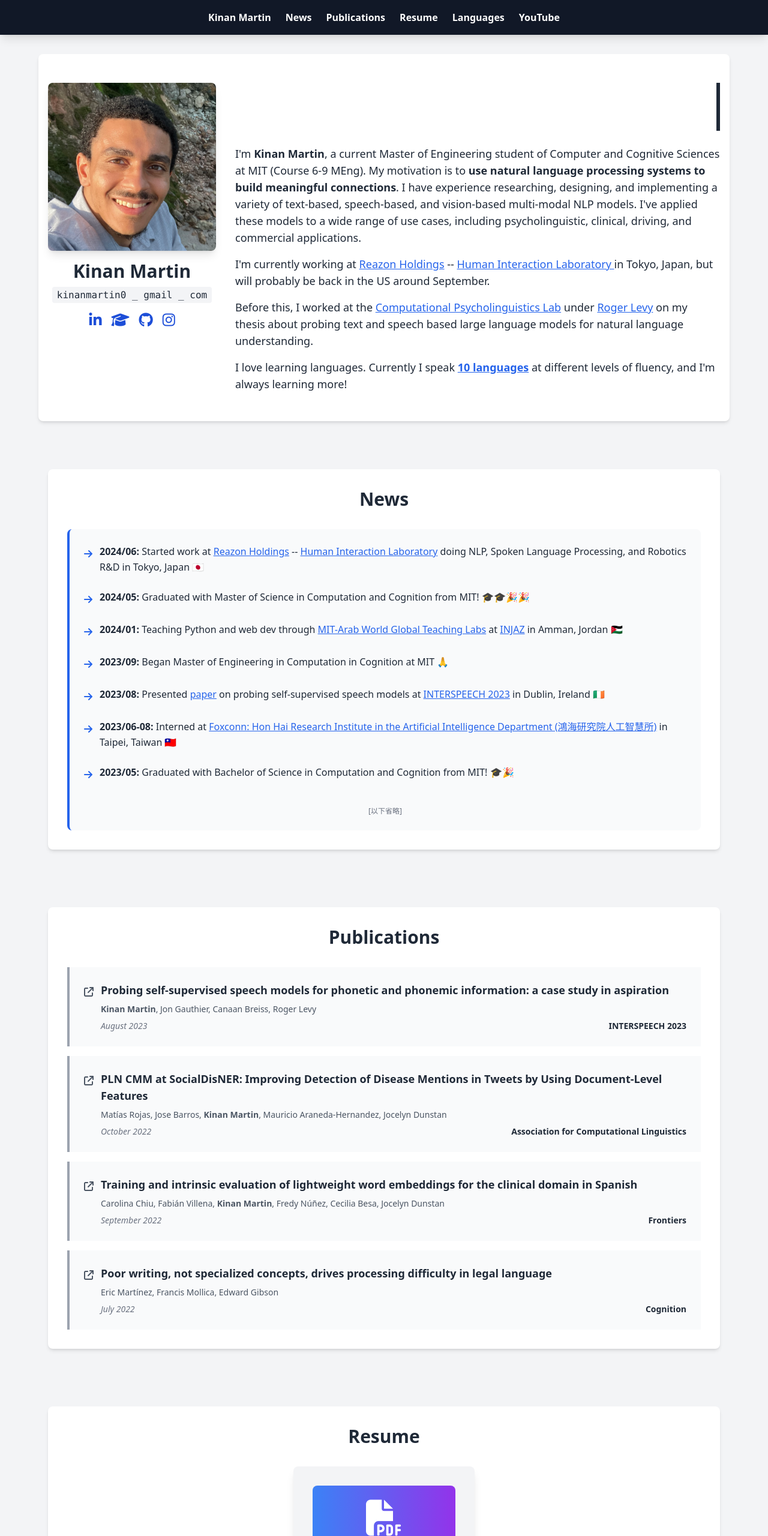
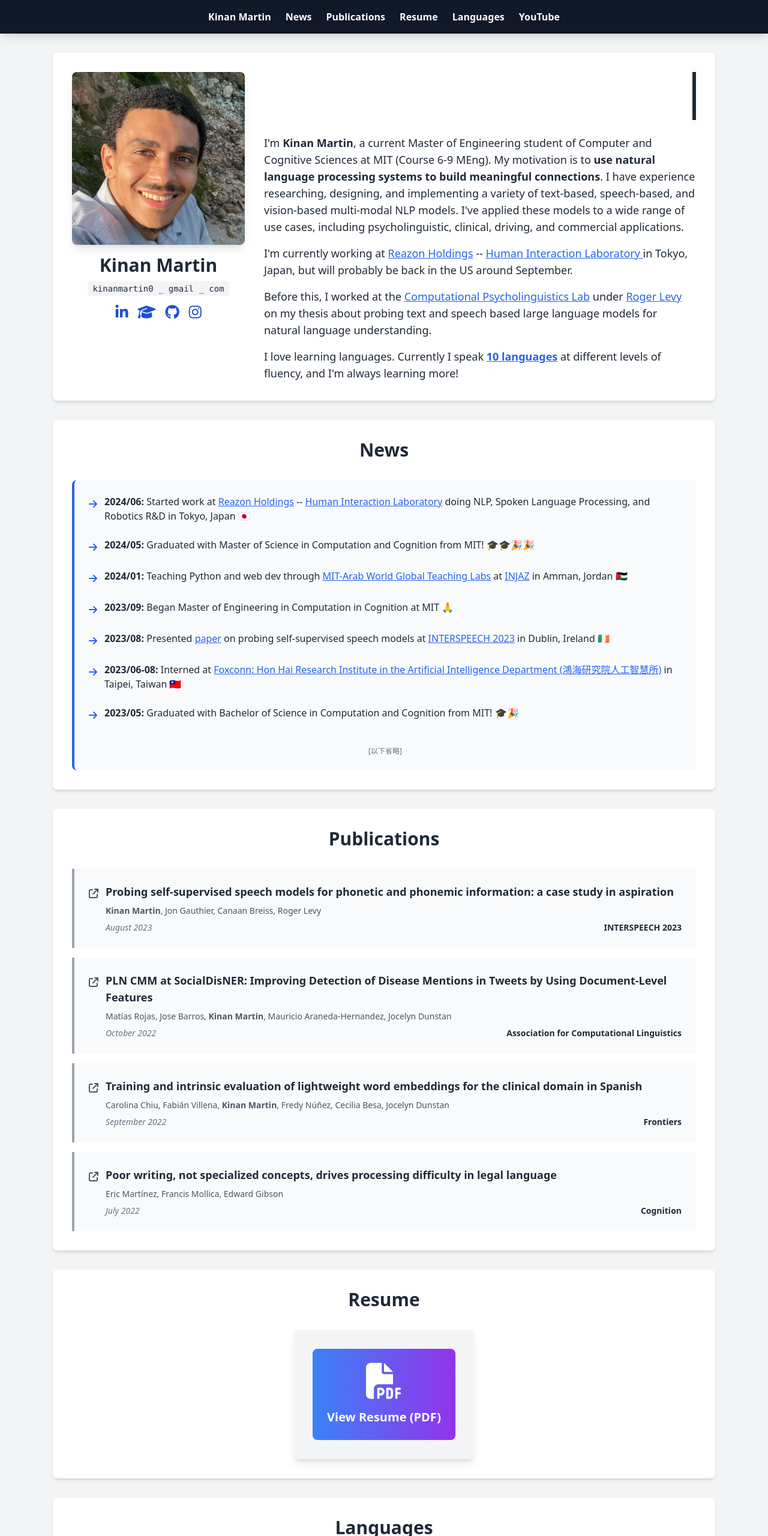
Before and after one commit to kinanmartin/kinanmartin.github.io, a website: page index.html in a window 1280 px wide. Shown: the top 2560 px of the page at 60% size. Drawn offline with nearby package versions, Linux system fonts and the light colour scheme.

Commit message:
Improve breakpoint logic and match intro section styling with others

```diff
--- a/index.html
+++ b/index.html
@@ -50,81 +50,105 @@
     </style>
   </head>
   <body class="font-sans text-gray-800 leading-relaxed bg-gray-100">
-    <!-- Navigation will be injected here -->
+    <!-- Navigation -->
     <nav
       id="navigation"
-      class="bg-gray-900 text-white text-center py-4 sticky top-0 z-50 shadow-lg"
-    ></nav>
+      class="bg-gray-900 text-white py-3 md:py-4 sticky top-0 z-50 shadow-lg"
+    >
+      <!-- Nav will be injected here -->
+    </nav>
 
+    <!-- Main Content Container -->
+    <div class="container mx-auto px-4 md:px-6 max-w-6xl">
       <!-- Introduction Section -->
       <section
         id="introduction"
-      class="max-w-6xl mx-auto px-4 py-12 bg-white mt-8 rounded-lg shadow-md"
+        class="bg-white mt-6 md:mt-8 rounded-lg shadow-md p-6 md:p-8"
       >
-      <div class="flex flex-wrap items-start justify-center gap-8">
-        <!-- Profile -->
-        <div id="profile" class="text-center w-full md:w-1/3 lg:w-1/4">
+        <div class="flex flex-col md:flex-row gap-6 md:gap-8">
+          <!-- Profile - Full width on mobile, fixed width on desktop -->
+          <div id="profile" class="text-center md:w-72">
             <img
               src="img/headshot.jpeg"
               alt="Me in Howth, Ireland"
-            class="w-full max-w-xs mx-auto rounded-lg shadow-lg mb-4"
+              class="w-48 md:w-full mx-auto rounded-lg shadow-lg mb-4"
             />
-          <h2 id="name" class="text-3xl font-bold mb-2">Kinan Martin</h2>
-          <p class="mb-3">
-            <code class="bg-gray-100 px-2 py-1 rounded">
+            <h2 id="name" class="text-2xl md:text-3xl font-bold mb-2">
+              Kinan Martin
+            </h2>
+            <p class="mb-3 text-sm md:text-base">
+              <code class="bg-gray-100 px-2 py-1 rounded text-xs md:text-sm">
                 kinanmartin0 _ gmail _ com
               </code>
             </p>
             <div
               id="social-links"
-            class="flex justify-center gap-4 text-2xl"
+              class="flex justify-center gap-4 text-xl md:text-2xl"
             ></div>
           </div>
 
-        <!-- About Me -->
-        <div id="about_me" class="flex-1 min-w-0 md:min-w-[400px]">
+          <!-- About Me - Full width on mobile, flexible on desktop -->
+          <div id="about_me" class="flex-1">
             <h1
               id="hello"
-            class="text-5xl lg:text-6xl font-bold mb-6 h-20 animate-caret ltr-border"
+              class="text-3xl md:text-5xl lg:text-6xl font-bold mb-4 md:mb-6 h-12 md:h-20 animate-caret ltr-border"
             ></h1>
-          <div id="about-content" class="space-y-4 text-lg"></div>
+            <div
+              id="about-content"
+              class="space-y-3 md:space-y-4 text-base md:text-lg"
+            ></div>
           </div>
         </div>
       </section>
 
       <!-- News Section -->
-    <section id="news" class="max-w-6xl mx-auto px-4 py-12 mt-8">
-      <div class="bg-white rounded-lg shadow-md p-8">
-        <h2 class="text-3xl font-bold text-center mb-8">News</h2>
-        <div class="bg-gray-50 border-l-4 border-blue-600 rounded-lg p-6">
-          <ul id="news-list" class="space-y-6"></ul>
+      <section id="news" class="mt-6 md:mt-8">
+        <div class="bg-white rounded-lg shadow-md p-6 md:p-8">
+          <h2 class="text-2xl md:text-3xl font-bold text-center mb-6 md:mb-8">
+            News
+          </h2>
+          <div
+            class="bg-gray-50 border-l-4 border-blue-600 rounded-lg p-4 md:p-6"
+          >
+            <ul
+              id="news-list"
+              class="space-y-4 md:space-y-6 text-sm md:text-base"
+            ></ul>
           </div>
         </div>
       </section>
 
       <!-- Publications Section -->
-    <section id="publications" class="max-w-6xl mx-auto px-4 py-12">
-      <div class="bg-white rounded-lg shadow-md p-8">
-        <h2 class="text-3xl font-bold text-center mb-8">Publications</h2>
-        <ul id="papers" class="space-y-4"></ul>
+      <section id="publications" class="mt-6 md:mt-8">
+        <div class="bg-white rounded-lg shadow-md p-6 md:p-8">
+          <h2 class="text-2xl md:text-3xl font-bold text-center mb-6 md:mb-8">
+            Publications
+          </h2>
+          <ul id="papers" class="space-y-3 md:space-y-4"></ul>
         </div>
       </section>
 
       <!-- Resume Section -->
-    <section id="resume" class="max-w-6xl mx-auto px-4 py-12">
-      <div class="bg-white rounded-lg shadow-md p-8">
-        <h2 class="text-3xl font-bold text-center mb-8">Resume</h2>
+      <section id="resume" class="mt-6 md:mt-8">
+        <div class="bg-white rounded-lg shadow-md p-6 md:p-8">
+          <h2 class="text-2xl md:text-3xl font-bold text-center mb-6 md:mb-8">
+            Resume
+          </h2>
           <div class="flex justify-center">
             <a
               href="files/Kinan_Martin_Resume.pdf"
               target="_blank"
-            class="block bg-gray-100 hover:bg-gray-200 transition-all duration-300 rounded-lg shadow-lg hover:shadow-xl transform hover:scale-105 p-8"
+              class="block bg-gray-100 hover:bg-gray-200 transition-all duration-300 rounded-lg shadow-lg hover:shadow-xl transform hover:scale-105 p-6 md:p-8"
             >
               <div
-              class="bg-gradient-to-r from-blue-500 to-purple-600 text-white rounded-lg p-6 text-center"
+                class="bg-gradient-to-r from-blue-500 to-purple-600 text-white rounded-lg p-4 md:p-6 text-center"
               >
-              <i class="fa-solid fa-file-pdf text-6xl mb-4"></i>
-              <p class="text-xl font-semibold">View Resume (PDF)</p>
+                <i
+                  class="fa-solid fa-file-pdf text-4xl md:text-6xl mb-3 md:mb-4"
+                ></i>
+                <p class="text-lg md:text-xl font-semibold">
+                  View Resume (PDF)
+                </p>
               </div>
             </a>
           </div>
@@ -132,19 +156,23 @@
       </section>
 
       <!-- Languages Section -->
-    <section id="languages" class="max-w-6xl mx-auto px-4 py-12">
-      <div class="bg-white rounded-lg shadow-md p-8">
-        <h2 class="text-3xl font-bold text-center mb-8">Languages</h2>
+      <section id="languages" class="mt-6 md:mt-8">
+        <div class="bg-white rounded-lg shadow-md p-6 md:p-8">
+          <h2 class="text-2xl md:text-3xl font-bold text-center mb-6 md:mb-8">
+            Languages
+          </h2>
           <div
             id="language-container"
-          class="grid grid-cols-2 md:grid-cols-3 lg:grid-cols-4 gap-4"
+            class="grid grid-cols-2 md:grid-cols-3 lg:grid-cols-4 gap-3 md:gap-4"
           ></div>
         </div>
       </section>
 
       <!-- YouTube Section -->
-    <section id="youtube" class="max-w-6xl mx-auto px-4 py-12 mb-8">
-      <div class="bg-white rounded-lg shadow-md p-12 relative overflow-hidden">
+      <section id="youtube" class="mt-6 md:mt-8 mb-6 md:mb-8">
+        <div
+          class="bg-white rounded-lg shadow-md p-8 md:p-12 relative overflow-hidden"
+        >
           <div class="absolute inset-0 opacity-20">
             <div
               class="animate-slide-bg"
@@ -156,10 +184,12 @@
             ></div>
           </div>
           <div class="relative z-10">
-          <h2 class="text-3xl font-bold text-center mb-8">YouTube</h2>
+            <h2 class="text-2xl md:text-3xl font-bold text-center mb-6 md:mb-8">
+              YouTube
+            </h2>
             <div class="text-center">
               <a
-              class="inline-block bg-gray-800 bg-opacity-70 border-4 border-gray-300 text-white px-8 py-4 text-2xl rounded-lg hover:bg-opacity-90 transition-all duration-300"
+                class="inline-block bg-gray-800 bg-opacity-70 border-4 border-gray-300 text-white px-6 md:px-8 py-3 md:py-4 text-xl md:text-2xl rounded-lg hover:bg-opacity-90 transition-all duration-300"
               >
                 Coming soon!
               </a>
@@ -167,6 +197,7 @@
           </div>
         </div>
       </section>
+    </div>
 
     <script>
       // ==================== DATA STORES ====================
@@ -383,9 +414,14 @@
       // Navigation Component
       function renderNavigation() {
         const nav = document.getElementById("navigation");
-        const ul = document.createElement("ul");
-        ul.className =
-          "list-none flex flex-wrap justify-center items-center gap-6";
+        nav.innerHTML = `
+          <div class="container mx-auto px-4 md:px-6 max-w-6xl">
+            <ul class="list-none flex flex-wrap justify-center items-center gap-3 md:gap-6 text-sm md:text-base">
+            </ul>
+          </div>
+        `;
+
+        const ul = nav.querySelector("ul");
 
         navigationItems.forEach((item) => {
           const li = document.createElement("li");
@@ -398,8 +434,6 @@
           li.appendChild(a);
           ul.appendChild(li);
         });
-
-        nav.appendChild(ul);
       }
 
       // Social Links Component
@@ -433,9 +467,9 @@
 
         newsItems.forEach((item) => {
           const li = document.createElement("li");
-          li.className = "flex gap-3";
+          li.className = "flex gap-2 md:gap-3";
           li.innerHTML = `
-            <span class="text-blue-600 mt-1"><i class="fa-solid fa-arrow-right"></i></span>
+            <span class="text-blue-600 mt-0.5 md:mt-1 flex-shrink-0"><i class="fa-solid fa-arrow-right"></i></span>
             <p><b>${item.date}:</b> ${item.content}</p>
           `;
           newsList.appendChild(li);
@@ -464,15 +498,15 @@
             .join(", ");
 
           li.innerHTML = `
-            <a href="${pub.link}" target="_blank" class="block p-6">
-              <div class="flex gap-3">
-                <span class="text-gray-600 group-hover:text-blue-600 mt-1">
+            <a href="${pub.link}" target="_blank" class="block p-4 md:p-6">
+              <div class="flex gap-2 md:gap-3">
+                <span class="text-gray-600 group-hover:text-blue-600 mt-0.5 md:mt-1 flex-shrink-0">
                   <i class="fa-solid fa-arrow-up-right-from-square"></i>
                 </span>
-                <div class="flex-1">
-                  <p class="font-bold text-lg mb-2">${pub.title}</p>
-                  <p class="text-sm text-gray-600 mb-2">${authorsHtml}</p>
-                  <div class="flex justify-between text-sm">
+                <div class="flex-1 min-w-0">
+                  <p class="font-bold text-base md:text-lg mb-2">${pub.title}</p>
+                  <p class="text-xs md:text-sm text-gray-600 mb-2">${authorsHtml}</p>
+                  <div class="flex flex-col sm:flex-row sm:justify-between text-xs md:text-sm gap-1 sm:gap-0">
                     <p class="italic text-gray-500">${pub.date}</p>
                     <p class="font-semibold">${pub.publisher}</p>
                   </div>
@@ -492,12 +526,12 @@
         languagesData.forEach((lang) => {
           const div = document.createElement("div");
           div.className =
-            "language group cursor-pointer bg-gray-50 hover:bg-blue-50 border-2 border-gray-200 hover:border-blue-400 rounded-xl p-4 text-center transition-all duration-300";
+            "language group cursor-pointer bg-gray-50 hover:bg-blue-50 border-2 border-gray-200 hover:border-blue-400 rounded-xl p-3 md:p-4 text-center transition-all duration-300";
           div.innerHTML = `
-            <span role="img" aria-label="${lang.english}" class="text-6xl block mb-2">${lang.flag}</span>
-            <span class="native-name font-bold text-lg block group-hover:hidden">${lang.native}</span>
-            <span class="english-name font-bold text-lg hidden group-hover:block text-blue-600">${lang.english}</span>
-            <p class="text-sm italic mt-1">${lang.level}</p>
+            <span role="img" aria-label="${lang.english}" class="text-4xl md:text-5xl lg:text-6xl block mb-1 md:mb-2">${lang.flag}</span>
+            <span class="native-name font-bold text-sm md:text-base lg:text-lg block group-hover:hidden">${lang.native}</span>
+            <span class="english-name font-bold text-sm md:text-base lg:text-lg hidden group-hover:block text-blue-600">${lang.english}</span>
+            <p class="text-xs md:text-sm italic mt-1">${lang.level}</p>
           `;
           container.appendChild(div);
         });
@@ -507,7 +541,7 @@
         moreDiv.className =
           "col-span-2 md:col-span-3 lg:col-span-4 text-center pt-4";
         moreDiv.innerHTML =
-          '<p class="text-lg italic text-gray-600">...and always learning more!</p>';
+          '<p class="text-base md:text-lg italic text-gray-600">...and always learning more!</p>';
         container.appendChild(moreDiv);
       }
 
```
Lines whose indentation alone changed are shown as unchanged.
